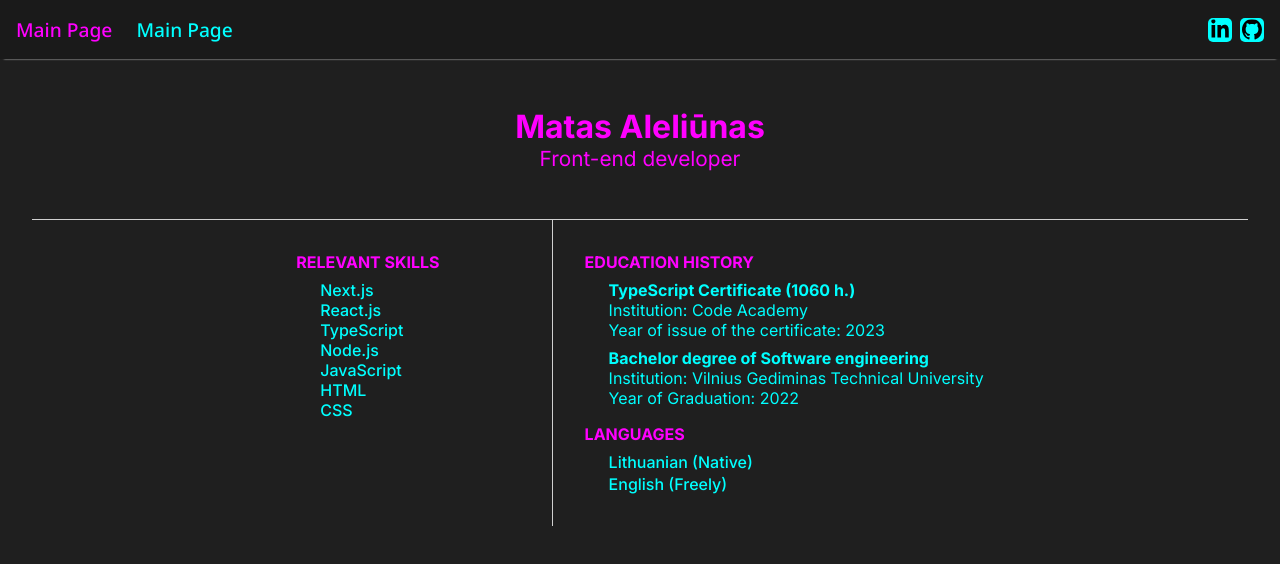
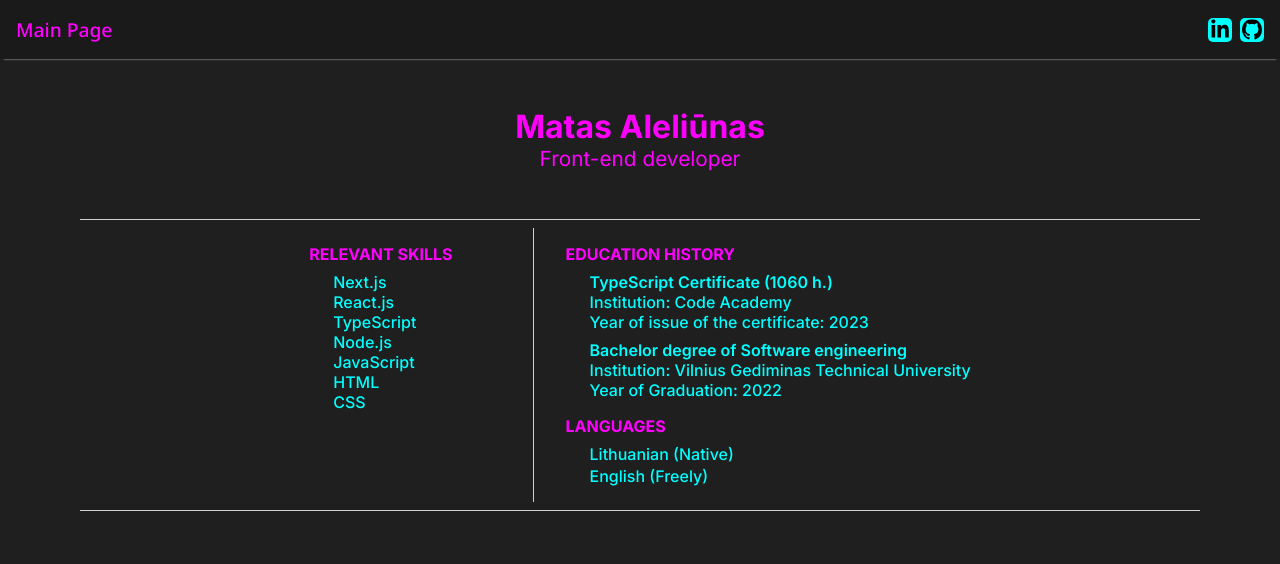
Before and after one commit to MatasA-commits/portfolio, a Next.js app: page / in a window 1280 px wide. Shown: the top 564 px of the page. Built offline with nearby package versions, Linux system fonts and the light colour scheme.

Commit message:
feat: remade to dark theme

```diff
--- a/components/NavBar/Links.ts
+++ b/components/NavBar/Links.ts
@@ -8,10 +8,6 @@ const Links = [
     name: 'Main page',
     url: '/'
   },
-  {
-    name: 'Main page',
-    url: '/certificates'
-  },
 ];
 
 export default Links;
--- a/components/mainPage/education.tsx
+++ b/components/mainPage/education.tsx
@@ -7,13 +7,13 @@ const Education = () => {
       <h3 className={indexStyles.infoTitle}>Education history</h3>
       <div className={`${styles.educationContainer} ${indexStyles.infoBox}`}>
         <div>
-        <h4>Bachelor degree of Software engineering</h4>
+        <p className={styles.educationTitle}>Bachelor degree of Software engineering</p>
         <p>Institution: Vilnius Gediminas Technical
         University</p>
         <p>Year of Graduation: 2022</p>
       </div>
       <div>
-        <h4>TypeScript Certificate (1060 h.)</h4>
+        <p className={styles.educationTitle}>TypeScript Certificate (1060 h.)</p>
         <p>Institution: Code Academy</p>
         <p>Year of issue of the certificate: 2023</p>
       </div>
--- a/pages/index.tsx
+++ b/pages/index.tsx
@@ -5,6 +5,7 @@ import Header from '@/components/mainPage/header'
 import Skills from '../components/mainPage/skills';
 import Education from '../components/mainPage/education';
 import Languages from '../components/mainPage/languages';
+import Certificate from '../components/mainPage/certificate';
 
 const inter = Inter({ subsets: ['latin'] })
 
@@ -29,6 +30,7 @@ export default function Home() {
               <Languages />
             </div>
           </div>
+          {/* <Certificate /> */}
         </div>
       </main>
     </>
--- a/styles/index.module.css
+++ b/styles/index.module.css
@@ -1,9 +1,8 @@
 .container {
-  padding: 0 2rem;
+  padding: 0 5rem;
 }
 
 .headerBorder {
-  border-bottom: 1px solid #d0d0d0;
   padding-bottom: 1rem;
 }
 
@@ -21,7 +20,9 @@
 .infoContainer {
   display: flex;
   justify-content: center;
-  gap: 5rem;
+  border-bottom: 1px solid #d0d0d0;
+  border-top: 1px solid #d0d0d0;
+  gap: 4rem;
 }
 
 .learningContainer {
@@ -29,11 +30,16 @@
   flex-direction: column;
   border-left: 1px solid #d0d0d0;
   gap: 1rem;
-  margin-bottom: 1rem;
-  padding: 2rem;
+  padding: 1rem;
+  padding-left: 2rem;
+  margin: 0.5rem 0;
 }
 
-@media only screen and (max-width: 776px) {
+@media only screen and (max-width: 850px) {
+  .container {
+    padding: 0 2rem;
+  }
+
   .infoContainer {
     flex-direction: column;
     gap: 0;
@@ -43,5 +49,6 @@
     border-left: none;
     border-top: 1px solid #d0d0d0;
     padding: 1rem;
+    margin: 0;
   }
 }
--- a/styles/mainPage/education.module.css
+++ b/styles/mainPage/education.module.css
@@ -2,4 +2,9 @@
   display: flex;
   flex-direction: column-reverse;
   gap: 0.5rem;
+  font-weight: 500;
 }
+
+.educationTitle {
+  font-weight: 600;
+}
--- a/styles/mainPage/header.module.css
+++ b/styles/mainPage/header.module.css
@@ -18,7 +18,7 @@
   text-align: center;
 }
 
-@media only screen and (max-width: 776px) {
+@media only screen and (max-width: 850px) {
   .headerContainer {
     padding: 1rem;
   }
--- a/styles/mainPage/skills.module.css
+++ b/styles/mainPage/skills.module.css
@@ -1,7 +1,8 @@
 .container {
-  padding: 2rem;
+  padding: 1rem;
   display: flex;
   flex-direction: column;
+  margin: 0.5rem 0;
 
 }
 
@@ -10,8 +11,9 @@
   font-weight: 500;
 }
 
-@media only screen and (max-width: 776px) {
+@media only screen and (max-width: 850px) {
   .container {
     padding: 1rem;
+    margin: 0;
   }
 }
```
Also changed, not shown: components/mainPage/certificate.tsx (added, +14 -0 lines), styles/mainPage/certificate.module.css (added).
